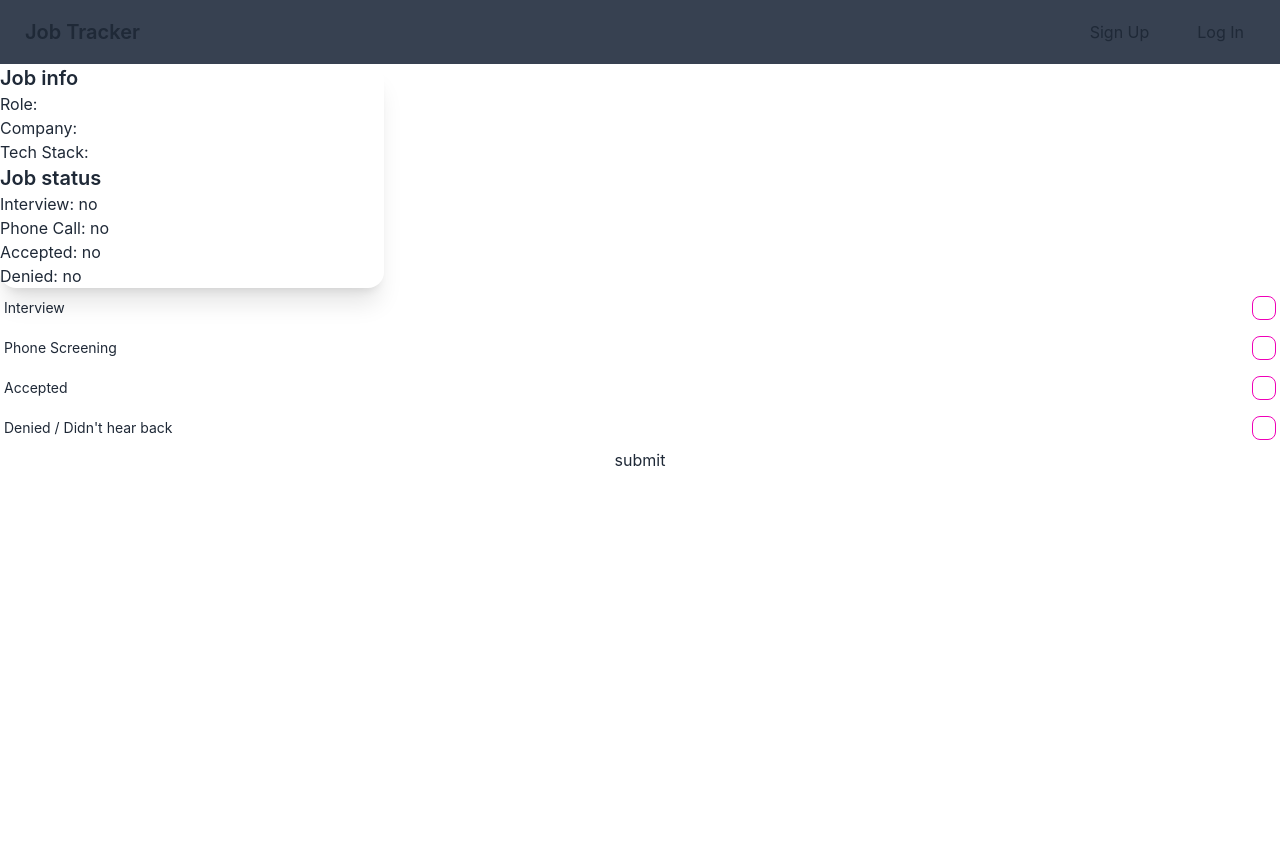
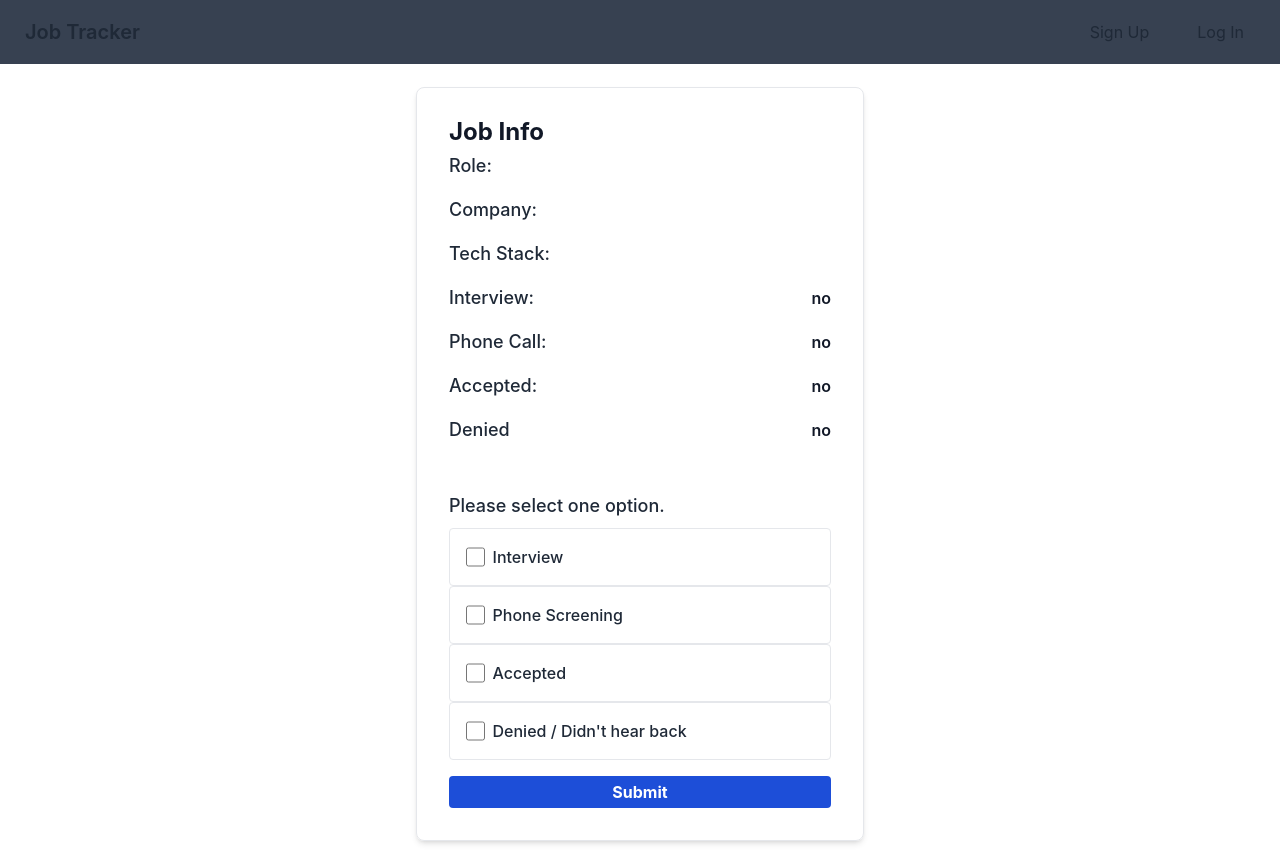
Before and after one commit to ronnie-rios/app-tracker, a React (Create React App) app in the folder frontend/: page /about in a window 1280 px wide. Before the commit the page ends 800 px from the top, so only its background shows below. Built offline with nearby package versions, Linux system fonts and the light colour scheme; no server answers.

Commit message:
styled single page component

```diff
--- a/frontend/src/Components/SingleApp.jsx
+++ b/frontend/src/Components/SingleApp.jsx
@@ -71,48 +71,92 @@ const SingleApp = () => {
   }
 
 return (
-  <main className=''>
-    <div className='card w-96 bg-base-100 shadow-xl'>
-      <h3 className="card-title">Job info</h3>
-      <h4>Role: {singleAppData.jobRole}</h4>
-      <h4>Company: {singleAppData.company}</h4>
-      <h4>Tech Stack: {singleAppData.technologies}</h4>
-      <h3 className="card-title">Job status</h3>
-      <p>Interview: {singleAppData.interview === true ? 'yes' : 'no'} </p>
-      <p>Phone Call: {singleAppData.phoneScreening === true ? 'yes' : 'no'} </p>
-      <p>Accepted: {singleAppData.accepted === true ? 'yes' : 'no'}  </p>
-      <p>Denied: {singleAppData.denied === true ? 'yes' : 'no'} </p>
-    </div>
+  <section className='flex flex-row min-h-screen justify-center items-center'>
+  <main className='w-full max-w-md p-4 border rounded-lg shadow-md sm:p-8'>
+    <h3 className="text-2xl font-bold leading-none text-gray-900 dark:text-white">Job Info</h3>
+    <ul className='flow-root'>
+      <li className='py-3 sm:py-2'>
+        <div className="flex items-center space-x-4">
+        <div className="flex-1 min-1-0">
+          <p className="text-lg font-medium truncate">Role: </p>
+        </div>
+          <div className="inline-flex items-center text-base font-semibold text-gray-900 dark:text-white">{singleAppData.jobRole}</div>
+        </div>
+      </li>
+      <li className='py-3 sm:py-2'>
+        <div className="flex items-center space-x-4">
+        <div className="flex-1 min-1-0">
+          <p className="text-lg font-medium truncate">Company: </p>
+        </div>
+          <div className="inline-flex items-center text-base font-semibold text-gray-900 dark:text-white">{singleAppData.company}</div>
+        </div>
+      </li>
+      <li className='py-3 sm:py-2'>
+        <div className="flex items-center space-x-4">
+        <div className="flex-1 min-1-0">
+          <p className="text-lg font-medium truncate">Tech Stack: </p>
+        </div>
+          <div className="inline-flex items-center text-base font-semibold text-gray-900 dark:text-white">{singleAppData.technologies}</div>
+        </div>
+      </li>
+      <li className='py-3 sm:py-2'>
+        <div className="flex items-center space-x-4">
+        <div className="flex-1 min-1-0">
+          <p className="text-lg font-medium truncate">Interview: </p>
+        </div>
+          <div className="inline-flex items-center text-base font-semibold text-gray-900 dark:text-white">{singleAppData.interview === true ? 'yes' : 'no'}</div>
+        </div>
+      </li>
+      <li className='py-3 sm:py-2'>
+        <div className="flex items-center space-x-4">
+        <div className="flex-1 min-1-0">
+          <p className="text-lg font-medium truncate">Phone Call: </p>
+        </div>
+          <div className="inline-flex items-center text-base font-semibold text-gray-900 dark:text-white">{singleAppData.phoneScreening === true ? 'yes' : 'no'}</div>
+        </div>
+      </li>
+      <li className='py-3 sm:py-2'>
+        <div className="flex items-center space-x-4">
+        <div className="flex-1 min-1-0">
+          <p className="text-lg font-medium truncate">Accepted: </p>
+        </div>
+          <div className="inline-flex items-center text-base font-semibold text-gray-900 dark:text-white">{singleAppData.accepted === true ? 'yes' : 'no'}</div>
+        </div>
+      </li>
+      <li className='py-3 sm:py-2'>
+        <div className="flex items-center space-x-4">
+        <div className="flex-1 min-1-0">
+          <p className="text-lg font-medium truncate">Denied </p>
+        </div>
+          <div className="inline-flex items-center text-base font-semibold text-gray-900 dark:text-white">{singleAppData.denied === true ? 'yes' : 'no'}</div>
+        </div>
+      </li>
+    </ul>
     <div className='mx-auto'>
+      <h3 className='text-2xl text-white text-bold font-medium pb-2'>Edit your application progress.</h3>
+      <p className="text-lg font-medium truncate pb-2">Please select one option.</p>
       <form className='form-control' onChange={handleCheckbox} onSubmit={formSubmit}>
-        <div className='form-control'>
-          <label htmlFor="interview" className='cursor-pointer label'>
-            <span className='label-text'>Interview</span>
-            <input className='checkbox checkbox-secondary' type='checkbox' name='interview' value={false} />
-          </label>
+        <div className='flex items-center pl-4 border border-gray-200 rounded'>
+          <input className='w-5 h-5 px-4 text-blue-600 bg-white border-gray-300 rounded hover:test-white focus:ring-blue-500' type='checkbox' name='interview' value={false} />
+          <label htmlFor="interview" className='w-full py-4 ml-2 text-md font-medium'>Interview</label>
         </div>
-        <div className='form-control'>
-          <label htmlFor="interview" className='cursor-pointer label'>
-            <span className='label-text'>Phone Screening</span>
-            <input className='checkbox checkbox-secondary' type='checkbox' name='phoneScreening' value={false} />
-          </label>
+        <div className='flex items-center pl-4 border border-gray-200 rounded'>
+            <input className='w-5 h-5 px-4 text-blue-600 bg-white border-gray-300 rounded hover:test-white focus:ring-blue-500' type='checkbox' name='phoneScreening' value={false} />
+          <label htmlFor="interview" className='w-full py-4 ml-2 text-md font-medium'>Phone Screening</label>
         </div>
-        <div className='form-control'>
-          <label htmlFor="interview" className='cursor-pointer label'>
-            <span className='label-text'>Accepted</span>
-            <input className='checkbox checkbox-secondary' type='checkbox' name='accepted' value={false} />
-          </label>
+        <div className='flex items-center pl-4 border border-gray-200 rounded'>
+            <input className='w-5 h-5 px-4 text-blue-600 bg-white border-gray-300 rounded hover:test-white focus:ring-blue-500' type='checkbox' name='accepted' value={false} />
+          <label htmlFor="interview" className='w-full py-4 ml-2 text-md font-medium'>Accepted</label>
         </div>
-        <div className='form-control'>
-          <label htmlFor="interview" className='cursor-pointer label'>
-            <span className='label-text'>Denied / Didn't hear back</span>
-            <input className='checkbox checkbox-secondary' type='checkbox' name='denied' value={false} />
-          </label>
+        <div className='flex items-center pl-4 border border-gray-200 rounded'>
+            <input className='w-5 h-5 px-4 text-blue-600 bg-white border-gray-300 rounded hover:test-white focus:ring-blue-500' type='checkbox' name='denied' value={false} />
+          <label htmlFor="interview" className='w-full py-4 ml-2 text-md font-medium'>Denied / Didn't hear back</label>
         </div>
-        <button>submit</button>
+        <button className='mt-4 py-1 rounded bg-blue-700 font-bold text-white hover:bg-blue-600 focus:outline-none focus:shadow-outline'>Submit</button>
       </form>
     </div>
   </main>
+  </section>
 )
 }
 
--- a/frontend/src/UI/Signup.jsx
+++ b/frontend/src/UI/Signup.jsx
@@ -56,8 +56,8 @@ const Signup = () => {
     <div className='hero min-h-screen bg-base-200'>
       <div className='hero-content flex-col'>
       <div className="text-center">
-        <h2 className="text-5xl font-bold">Sign-Up</h2>
-        <p className="py-6">Create an account and start tracking your applications, and what stage of the hiring process you are in</p>
+        <h2 className="text-5xl font-bold">Sign Up</h2>
+        <p className="py-6">Create an account and start tracking your applications.</p>
       </div>
       <form className="card px-4 py-4 flex-shrink-0 w-full max-w-sm shadow-2xl bg-base-100" onChange={formHandler} onSubmit={formSubmit}>
         <div className="mb-4">
```
